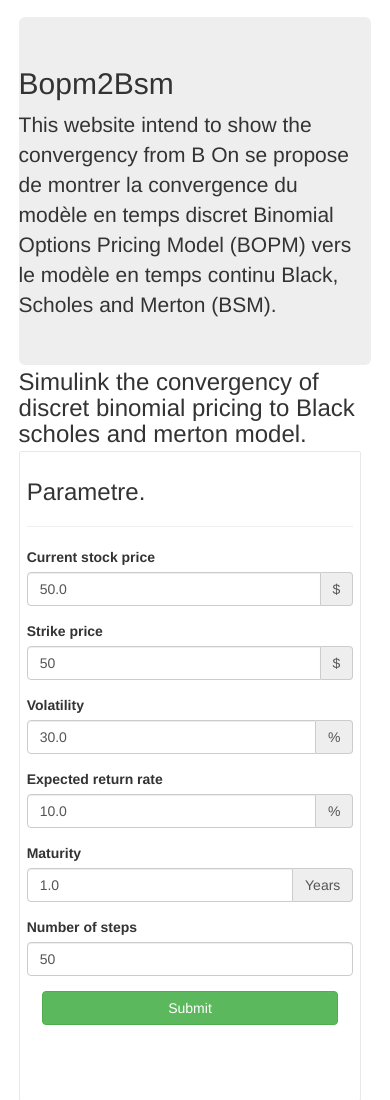
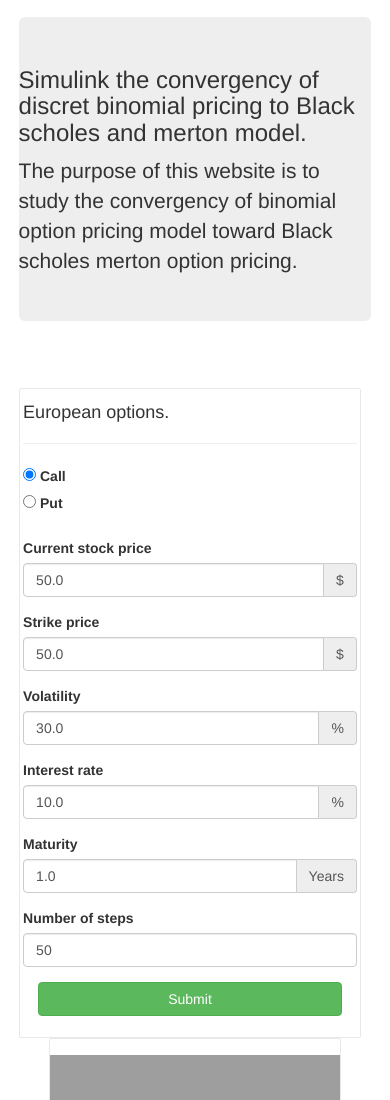
Before and after one commit to abskalana/imfl_bopm2sbm, a Django app: page / in a window 390 px wide. Shown: the part 55-1155 px from the top of the page. Run offline with Django 3.2, Linux system fonts and the light colour scheme; a map, chart or similar area stays blank; some libraries are stand-ins or nearby versions; grey boxes are pictures that could not be loaded.

Commit message:
parameter call or put

```diff
--- a/app/bopm2bsmengine.py
+++ b/app/bopm2bsmengine.py
@@ -13,19 +13,15 @@ class OptionStep():
             bopm = self.bopm,
             bsm = self.bsm
         )
-
-
 class BopmData():
-    def __init__(self, stock_price, strike_price,rate,volatility,maturity,step, put = False, fixed = False):
+    def __init__(self, stock_price, strike_price,rate,volatility,maturity,step, op_type = 0):
         self.stock_price = stock_price
         self.strike_price = strike_price
         self.rate = rate
         self.volatility = volatility
         self.maturity = maturity
         self.step = step
-        self.put = put
-        self.fixed = fixed
-        self.start = 1
+        self.op_type = op_type
         self.optionsteps = []
 
     def as_json(self):
@@ -36,24 +32,19 @@ class BopmData():
             volatility = self.volatility,
             maturity=self.maturity,
             step=self.step,
-            put = self.put,
-            start = self.start,
-            fixed = self.fixed,
+            op_type = self.op_type,
             optionsteps=[ob.as_json() for ob in self.optionsteps])
 
     def compute(self):
         rate = self.rate / 100.0
         volatility = self.volatility / 100.0
-        self.bsm = black_schole(self.stock_price, self.strike_price, rate, volatility, self.maturity, self.put)
-        for i in range(self.start, self.step+1):
-            if self.fixed:
-                bopm = binomialFixed(self.stock_price, self.strike_price, rate, volatility, self.maturity, i, self.put)
-            else:
-                bopm = binomial(self.stock_price, self.strike_price, rate, volatility, self.maturity, i, self.put)
+        self.bsm = black_schole(self.stock_price, self.strike_price, rate, volatility, self.maturity, self.op_type)
+        for i in range(1, self.step+1):
+            bopm = binomial(self.stock_price, self.strike_price, rate, volatility, self.maturity, i, self.op_type)
             self.optionsteps.append(OptionStep(i, bopm, self.bsm))
         self.bopm = bopm
 
-def binomial(stock_price,strike_price,rate,volatility,maturity,step,put):
+def binomial(stock_price,strike_price,rate,volatility,maturity,step,op_type):
     dt = maturity / step
     u = math.exp(volatility * math.sqrt(dt))
     d = math.exp(-volatility * math.sqrt(dt))
@@ -69,7 +60,7 @@ def binomial(stock_price,strike_price,rate,volatility,maturity,step,put):
         St[j] = St[j - 1] * u / d
 
     for j in range(1, step + 1):
-        if put :
+        if op_type == 1 :
             C[j] = max(strike_price - St[j], 0)
         else :
             C[j] = max(St[j] - strike_price, 0)
@@ -80,37 +71,10 @@ def binomial(stock_price,strike_price,rate,volatility,maturity,step,put):
 
     return C[0]
 
-def binomialFixed(stock_price,strike_price,rate,volatility,maturity,step,put):
-    dt = maturity / step
-    u = math.exp(volatility * math.sqrt(dt) + (1/step)*math.log(strike_price/stock_price))
-    d = math.exp(-volatility * math.sqrt(dt) + (1/step)*math.log(strike_price/stock_price))
-    a = exp(rate*dt/step)
-    p = (a - d) / (u - d)
-
-    St = [0] * (step + 1)
-    C  = [0] * (step + 1)
-
-    St[0] = stock_price * d ** step
-
-    for j in range(1, step + 1):
-        St[j] = St[j - 1] * u / d
-
-    for j in range(1, step + 1):
-        if put :
-            C[j] = max(strike_price - St[j], 0)
-        else :
-            C[j] = max(St[j] - strike_price, 0)
-
-    for i in range(step, 0, -1):
-        for j in range(0, i):
-            C[j] = (1/a) * (p * C[j + 1] + (1-p) * C[j])
-
-    return C[0]
-
-def black_schole(stock_price,strike_price,rate,volatility,maturity,put):
+def black_schole(stock_price,strike_price,rate,volatility,maturity,op_type):
     d1 = (math.log(stock_price/strike_price) + (rate +volatility*volatility/2)*maturity)/ (volatility* math.sqrt(maturity))
     d2 = d1 - volatility*math.sqrt(maturity)
-    if put :
+    if op_type == 1:
         return strike_price * phi(-d2) - stock_price * phi(-d1)* math.exp(-rate * maturity)
     return stock_price * phi(d1) - strike_price * phi(d2) * math.exp(-rate * maturity)
 
--- a/app/static/css/style.css
+++ b/app/static/css/style.css
@@ -3,7 +3,7 @@
  border-radius: 2px 2px 2px 2px;
  -moz-border-radius: 2px 2px 2px 2px;
  -webkit-border-radius: 2px 2px 2px 2px;
-    padding: 10px;
+    padding: 7px;
 
  border: 1px solid #e8e8e8;
 
--- a/app/views.py
+++ b/app/views.py
@@ -25,9 +25,10 @@ def parseCompute(request):
     strick_price = float(request.GET.get('strike',50))
     rate = float(request.GET.get('rate',10))
     volatility = float(request.GET.get('volatility',30))
-    step = int(request.GET.get('step',50))
+    step = int(request.GET.get('step', 50))
     maturity = float(request.GET.get('maturity', 1))
-    b= BopmData(stock_price, strick_price, rate, volatility,maturity, step)
+    op_type = int(request.GET.get('optype', 0))
+    b= BopmData(stock_price, strick_price, rate, volatility,maturity, step, op_type = op_type)
     b.compute()
     return b
 
--- a/templates/parent.html
+++ b/templates/parent.html
@@ -67,25 +67,35 @@ table {
 
 			</nav>
 			<div class="jumbotron" style="margin: 1%">
-				<h2>
-					Bopm2Bsm
-				</h2>
+				<h3>
+					Simulink the convergency  of discret binomial pricing to Black scholes and merton model.
+				</h3>
 				<p>
-
-                    This website intend to show the convergency from B
-                    On se propose de montrer la convergence du modèle en temps discret Binomial Options Pricing
-Model (BOPM) vers le modèle en temps continu Black, Scholes and Merton (BSM).	</p>
+                    The purpose of this website is to study the convergency of binomial option pricing model toward Black scholes merton option pricing.
+                   </p>
 			</div>
-			<h3 style="margin: 1%">
-				Simulink the convergency  of discret binomial pricing to Black scholes and merton model.
-			</h3>
+			<br><br><br>
 			<div class="row" style="margin: 1%">
-				<div class="col-md-2 border_1" style="height: 650px; padding: 2%;margin-right: 10px" >
-					<h3>
-						Parametre.
-					</h3>
+				<div class="col-md-2 border_1" style="height: 650px; padding: 1%;margin-right: 10px" >
+					<h4>
+						European options.
+					</h4>
                     <hr>
 					<form role="form" id="computeForm" method="get" action="/" >
+
+
+                        <div class="row">
+				        <div class="col-md-6">
+                            <input type="radio" name="optype" id="optype" value="0" checked>
+  <label class="form-check-label" for="inlineRadio1">Call</label>
+                            </div>
+                            <div class="col-md-6">
+                                 <input type="radio" name="optype" id="optype" value="1">
+  <label class="form-check-label" for="inlineRadio1">Put </label>
+                            </div>
+                            </div>
+                        <br>
+
                         <div class="form-group">
                         <label for="exampleInputEmail1">
 								Current stock price
@@ -101,7 +111,7 @@ Model (BOPM) vers le modèle en temps continu Black, Scholes and Merton (BSM).	<
 								Strike price
 							</label>
                             <div class="input-group">
-							<input type="number" class="form-control" name="strike" value="50" step="0.01"/>
+							<input type="number" class="form-control" name="strike" value="{{ bopmdata.strike_price }}" step="0.01"/>
                                 <span class="input-group-addon">$</span>
 						</div>
                             </div>
@@ -117,7 +127,7 @@ Model (BOPM) vers le modèle en temps continu Black, Scholes and Merton (BSM).	<
 
                         <div class="form-group">
 							<label for="exampleInputPassword1">
-								Expected return rate
+								Interest rate
 							</label>
                              <div class="input-group">
 							<input type="number" class="form-control" name="rate"  value="{{ bopmdata.rate }}"/>
@@ -152,7 +162,7 @@ Model (BOPM) vers le modèle en temps continu Black, Scholes and Merton (BSM).	<
 
         </div>
 
-                <div class="col-md-2 border_1" style="height: 650px;padding: 10px">
+                <div class="col-md-2 border_1" style="height: 650px;padding: 5px">
 
                 <div  style="width: 100%;height: 35%"></div>
                 <hr>
@@ -163,10 +173,10 @@ Model (BOPM) vers le modèle en temps continu Black, Scholes and Merton (BSM).	<
 							Periods
 						</th>
 						<th>
-							BOPM($)
+							BOPM
 						</th>
 						<th>
-							BSM($)
+							BSM
 						</th>
 					</tr>
 				</thead>
@@ -179,10 +189,10 @@ Model (BOPM) vers le modèle en temps continu Black, Scholes and Merton (BSM).	<
 							{{ item.step  }}
 						</td>
 						<td>
-							{{ item.bopm|floatformat:4 }}
+							{{ item.bopm|floatformat:4}}$
 						</td>
 						<td>
-							{{ item.bsm|floatformat:4 }}
+							{{ item.bsm|floatformat:4 }}$
 						</td>
 					</tr>
                 {% endfor %}
@@ -200,10 +210,10 @@ Model (BOPM) vers le modèle en temps continu Black, Scholes and Merton (BSM).	<
     <script src="/static/js/bootstrap.min.js"></script>
     <script src="/static/js/scripts.js"></script>
   <script type="text/javascript" src="https://www.gstatic.com/charts/loader.js"></script>
-    <script type="text/javascript">
+  <script type="text/javascript">
 
-        google.charts.load('current', {packages: ['corechart', 'line']});
-     google.charts.setOnLoadCallback(drawBasic);
+      google.charts.load('current', {packages: ['corechart', 'line']});
+      google.charts.setOnLoadCallback(drawBasic);
 
   function drawBasic() {
 
```
